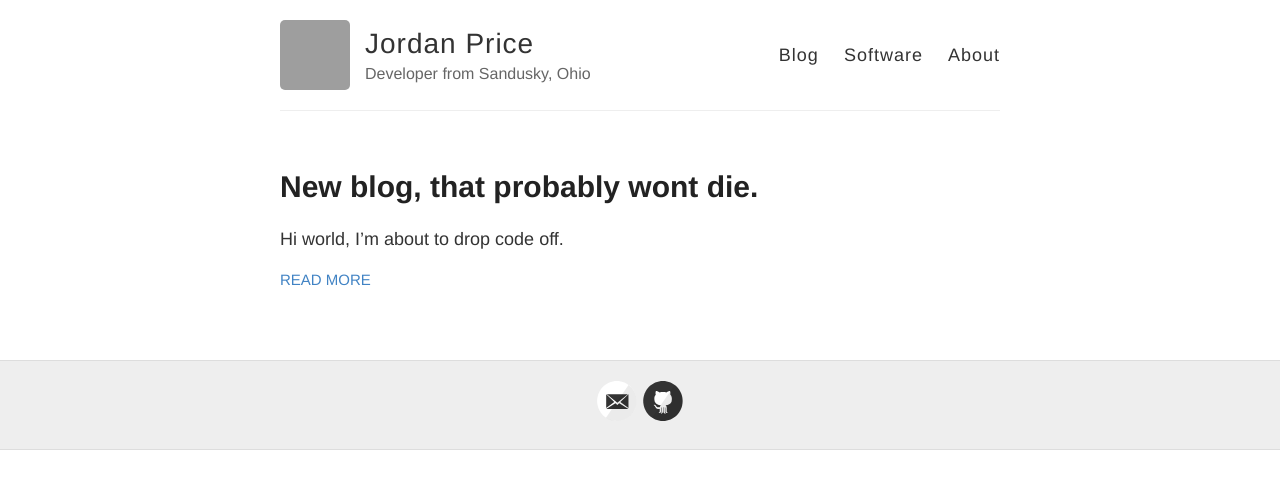
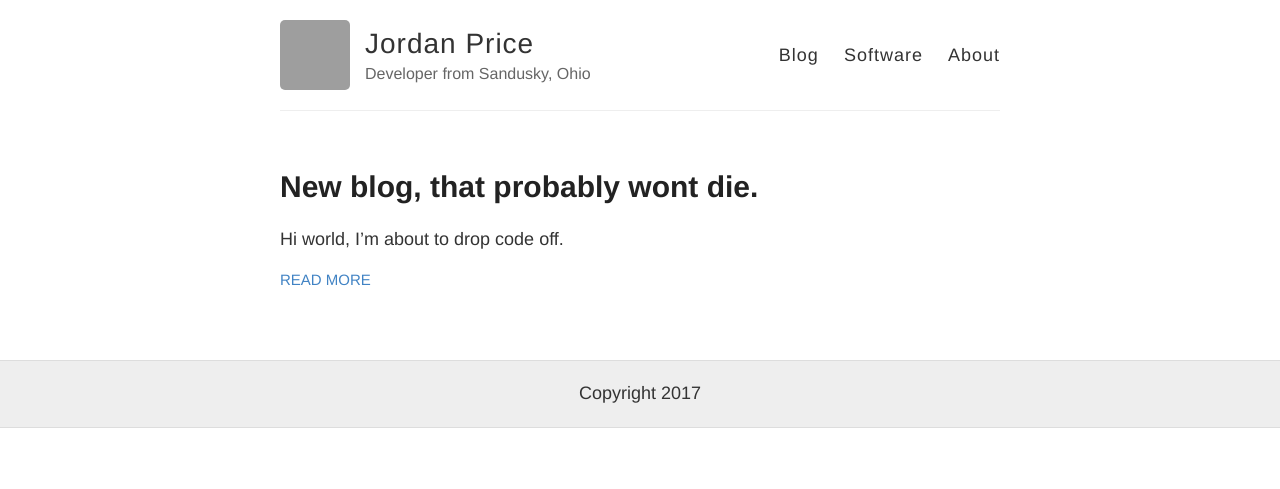
Before and after one commit to thejordanprice/thejordanprice.github.io, a Jekyll site: the page built from index.html, in a window 1280 px wide. Shown: the top 489 px of the page. Built offline with Jekyll 4.4.1, drawn with Linux system fonts in a browser that asks for light colours; grey boxes are pictures that could not be loaded.

Commit message:
modified:   _config.yml 	modified:   _includes/svg-icons.html 	modified:   _layouts/default.html

```diff
--- a/_config.yml
+++ b/_config.yml
@@ -18,10 +18,10 @@ avatar: https://avatars2.githubusercontent.com/u/23624596?v=3&s=460
 # Includes an icon in the footer for each username you enter
 footer-links:
   dribbble:
-  email: thejordanprice@gmx.com
+  email: # thejordanprice@gmx.com
   facebook:
   flickr:
-  github: thejordanprice/thejordanprice.github.io
+  github: # thejordanprice/thejordanprice.github.io
   instagram:
   linkedin:
   pinterest:
@@ -37,7 +37,7 @@ footer-links:
 disqus:
 
 # Enter your Google Analytics web tracking code (e.g. UA-2110908-2) to activate tracking
-google_analytics:
+google_analytics: UA-56756896-1
 
 # Your website URL (e.g. http://barryclark.github.io or http://www.barryclark.co)
 # Used for Sitemap.xml and your RSS feed
--- a/_layouts/default.html
+++ b/_layouts/default.html
@@ -42,7 +42,8 @@
     <div class="wrapper-footer">
       <div class="container">
         <footer class="footer">
-          {% include svg-icons.html %}
+          <!-- {% include svg-icons.html %} -->
+          Copyright 2017
         </footer>
       </div>
     </div>
```
Also changed, not shown: _includes/svg-icons.html (line endings or trailing spaces).
